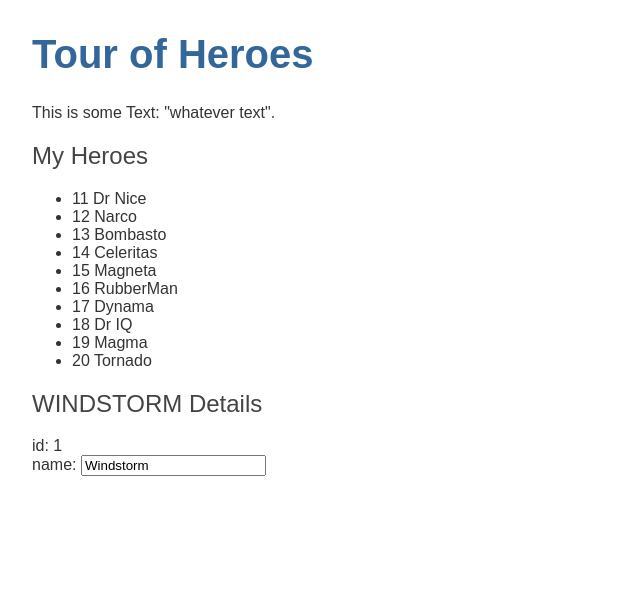
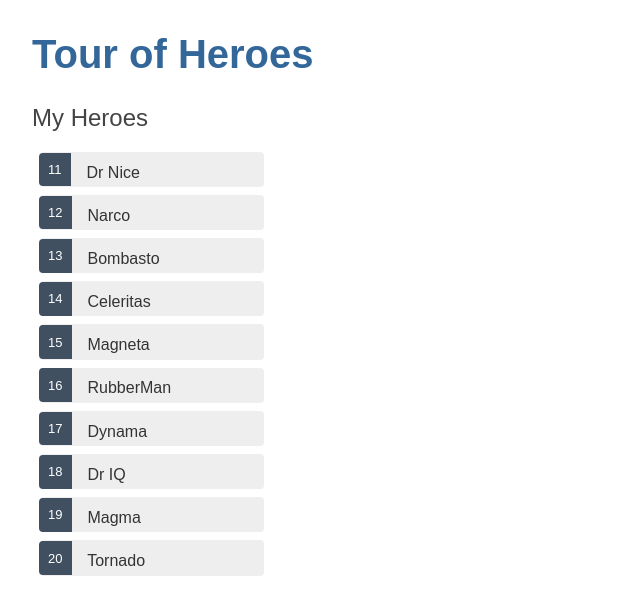
Before and after one commit to mbatel/angular-tour-of-heroes, an Angular app: page / in a window 1280 px wide. Shown: the top 614 px of the page, without its empty margins (0-640 px from the left). Built offline with nearby package versions, Linux system fonts and the light colour scheme.

Commit message:
End of 'Displaying a List'

```diff
--- a/src/app/app.component.html
+++ b/src/app/app.component.html
@@ -1,3 +1,2 @@
 <h1> {{title}}</h1>
-<p> This is some Text: "{{whatever}}".</p>
 <app-heroes></app-heroes>
--- a/src/app/heroes/heroes.component.html
+++ b/src/app/heroes/heroes.component.html
@@ -1,14 +1,16 @@
 <h2>My Heroes </h2>
-	<ul>
-		<li *ngFor="let hero of heroes">
+	<ul class="heroes">
+		<li *ngFor="let hero of heroes" [class.selected]="hero === selectedHero" (click)="onSelect(hero)">
 			<span class="badge">{{hero.id}}</span> {{hero.name}}
 		</li>
 	</ul>
 
-<h2>{{hero.name | uppercase }} Details</h2>
-<div><span>id: </span>{{hero.id}}</div>
+<div *ngIf="selectedHero">
+<h2>{{selectedHero.name | uppercase}} Details </h2>
+<div><span>id: </span>{{selectedHero.id}}</div>
 <div>
-  <label>name:
-    <input [(ngModel)]="hero.name" placeholder="name"/>
-  </label>
+	<label>name:
+		<input [(ngModel)]="selectedHero.name" placeholder="name"/>
+	</label>
 </div>
+</div>
--- a/src/app/heroes/heroes.component.ts
+++ b/src/app/heroes/heroes.component.ts
@@ -9,10 +9,10 @@
 })
 
 export class HeroesComponent implements OnInit {
-  hero: Hero = {
-  	id: 1,
-  	name: 'Windstorm'
-  	};
+  selectedHero: Hero ;
+  onSelect(hero: Hero): void {
+  this.selectedHero = hero;
+  }
   heroes = HEROES;
 
   constructor() { }
```
